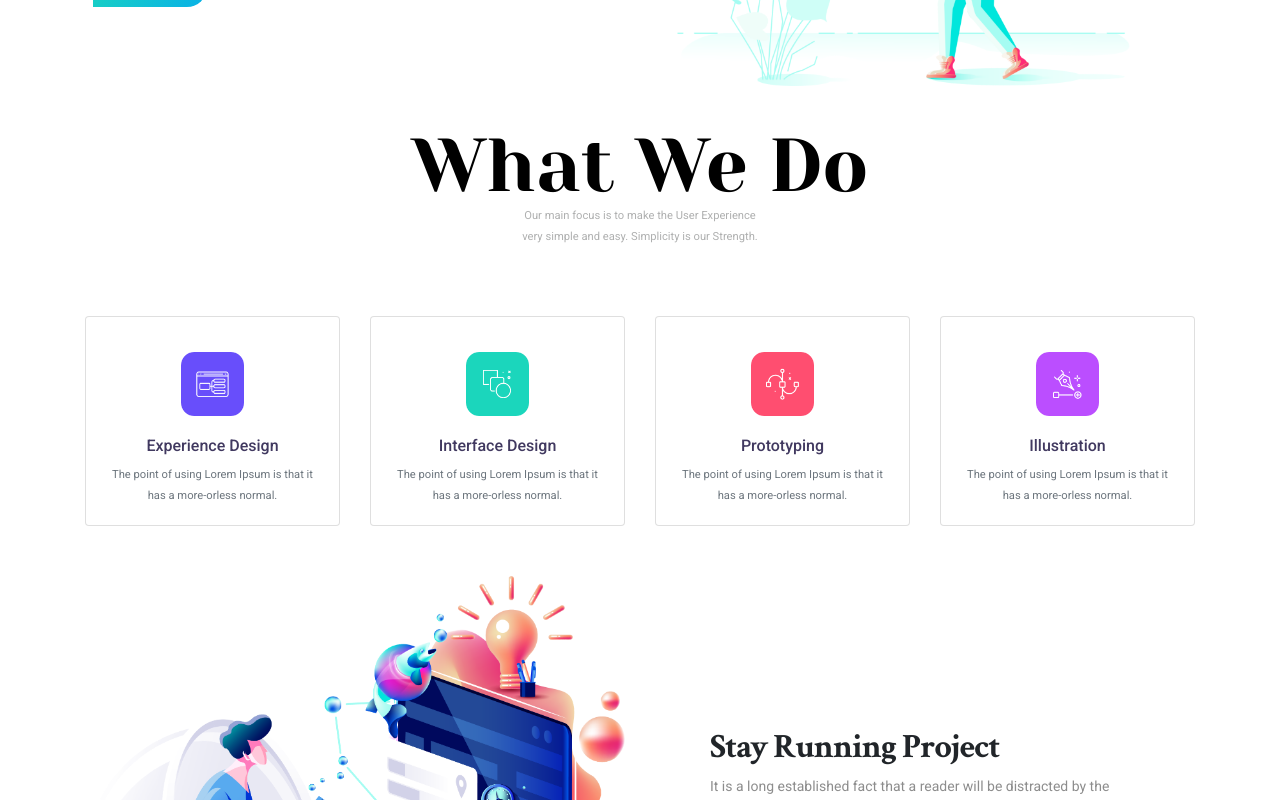
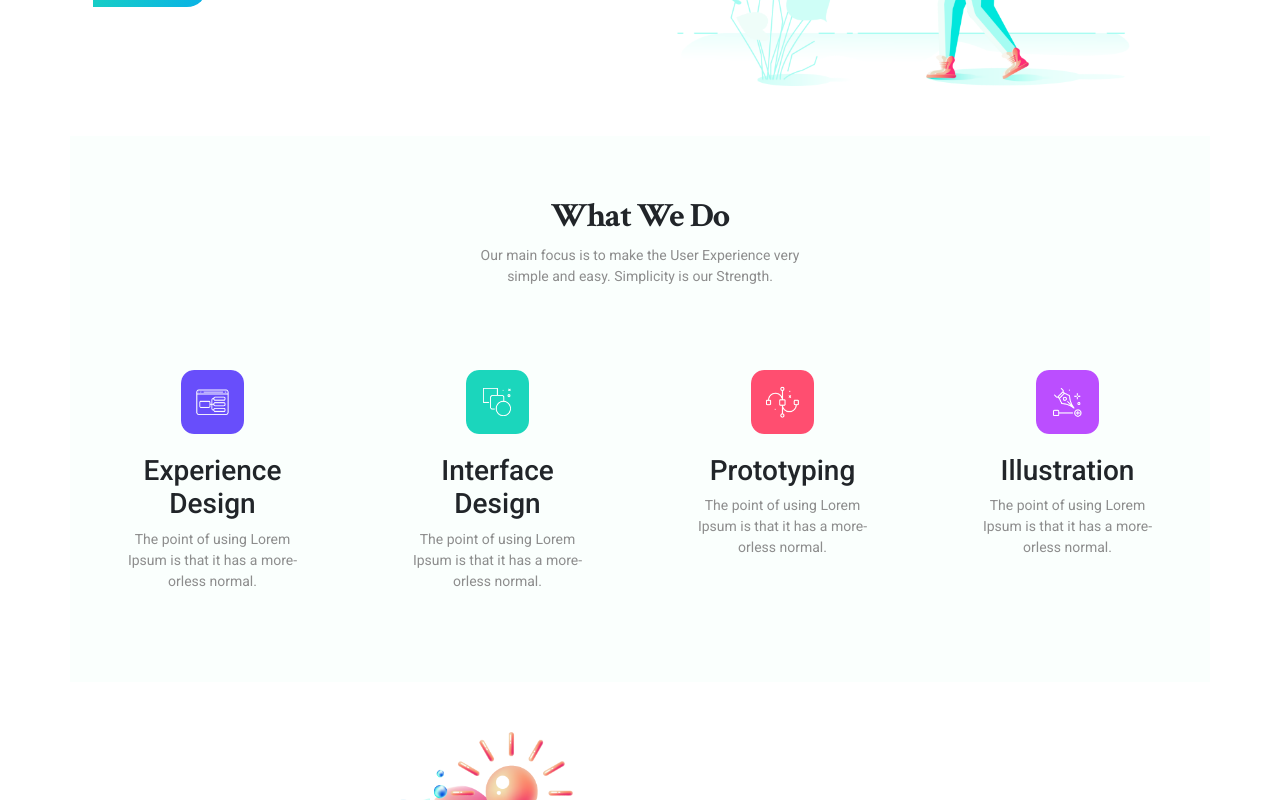
Before and after one commit to Hasan-new/Athena-Design, a React (Create React App) app: page / in a window 1280 px wide. Shown: the part 540-1340 px from the top of the page. Built offline with nearby package versions, Linux system fonts and the light colour scheme; a web font is replaced by a local one.

Commit message:
whatwedo done

```diff
--- a/src/Components/WhatWeDo/WhatWeDo.css
+++ b/src/Components/WhatWeDo/WhatWeDo.css
@@ -1,24 +1,29 @@
 @import url('https://fonts.googleapis.com/css2?family=Yeseva+One&display=swap');
-h1{
-    color: black;
-    font-family: 'Yeseva One', cursive;
-}
-.text-center{
-    margin-bottom: 70px;
-}
-/* .effect:hover{
-    background: #fff;
-    border-radius: 70px 0px;
-    box-shadow: 5px 5px 10px lightgrey;
-  } */
-  .card-withHover:hover{
-    background: #fff;
-    border-radius: 0px 0px;
-    box-shadow: 5px 5px 10px lightgrey;
+  h1{
+      color: black;
+      font-family: 'Yeseva One', cursive;
   }
+
+  .whatWeDo {
+    background: #FAFFFD;
+    padding-top: 60px;
+    padding-bottom: 60px;
+  }
+
   .card-body{
-    text-align: center;
+    padding: 30px;
+    padding-top: 20px;
   }
-  .card{
+
+  .whatWeDoCard{
     padding-top: 35px;
+    background: none;
+    border: none;
+    border-radius: 65px 0;
+    transition: .2s;
   }
+
+  .whatWeDoCard:hover {
+    box-shadow: 0 0 20px #eae9e9;
+    background-color: white;
+  }
--- a/src/Components/WhatWeDo/WhatWeDo.js
+++ b/src/Components/WhatWeDo/WhatWeDo.js
@@ -8,50 +8,53 @@ import fourthImage from '../../Image/Group 72@2x.png';
 
 
 
+const card = [
+
+]
 
 const WhatWeDo = () => {
     return (
-        <div className="container">
+        <div className="container whatWeDo">
             <div className='text-center'>
-                <h1>What We Do</h1>
-                <p><small style={{ color:'#afb0b0'}}>Our main focus is to make the User Experience <br/>very
-simple and easy. Simplicity is our Strength.</small></p>
+                <h2>What We Do</h2>
+                <p>Our main focus is to make the User Experience very<br/>
+                    simple and easy. Simplicity is our Strength.</p>
             </div>
 
             <div>
-                <div class="container first-part">
+                <div class="container first-part mt-5">
                     <div class="row d-flex">
                         <div class="card-deck">
-                            <div class="card card-withHover" >
+                            <div class="card whatWeDoCard text-center" >
                                 <img  style={{margin: '0 auto'}} src={firstImage} className="card-img-top img-fluid w-25" alt="..." />
                                 <div class="card-body">
-                                    <h6 class="card-text" style={{ color: ' #413960' }}>Experience Design</h6>
-                                    <p class="card-text"><small class="text-muted">The point of using Lorem
-                                            Ipsum is that it has a more-orless normal.</small></p>
+                                    <h3 class="card-text" >Experience Design</h3>
+                                    <p class="card-text">The point of using Lorem
+                                            Ipsum is that it has a more-orless normal.</p>
                                 </div>
                             </div>
-                            <div class="card card-withHover text-center">
+                            <div class="card whatWeDoCard text-center">
                                 <img  style={{margin: '0 auto'}} src={secondImage} className="card-img-top img-fluid w-25" alt="..." />
                                 <div class="card-body">
-                                    <h6 class="card-text" style={{ color: '#413960' }}>Interface Design </h6>
-                                    <p class="card-text"><small class="text-muted">The point of using Lorem
-                                        Ipsum is that it has a more-orless normal.</small></p>
+                                    <h3 class="card-text" >Interface Design </h3>
+                                    <p class="card-text">The point of using Lorem
+                                        Ipsum is that it has a more-orless normal.</p>
                                 </div>
                             </div>
-                            <div class="card card-withHover text-center">
+                            <div class="card whatWeDoCard text-center">
                                 <img  style={{margin: '0 auto'}} src={thirdImage} className="card-img-top img-fluid w-25" alt="..." />
                                 <div class="card-body">
-                                    <h6 class="card-text" style={{ color: ' #413960' }}>Prototyping</h6>
-                                    <p class="card-text"><small class="text-muted">The point of using Lorem
-                                                Ipsum is that it has a more-orless normal.</small></p>
+                                    <h3 class="card-text" >Prototyping</h3>
+                                    <p class="card-text">The point of using Lorem
+                                                Ipsum is that it has a more-orless normal.</p>
                                 </div>
                             </div>
-                            <div class="card card-withHover text-center">
+                            <div class="card whatWeDoCard text-center">
                                 <img  style={{margin: '0 auto'}} src={fourthImage} className="card-img-top img-fluid w-25" alt="..." />
                                 <div class="card-body">
-                                    <h6 class="card-text" style={{ color: '#413960' }}>Illustration</h6>
-                                    <p class="card-text"><small class="text-muted">The point of using Lorem
-                                                    Ipsum is that it has a more-orless normal.</small></p>
+                                    <h3 class="card-text" >Illustration</h3>
+                                    <p class="card-text">The point of using Lorem
+                                                    Ipsum is that it has a more-orless normal.</p>
                                 </div>
                             </div>
                         </div>
```
